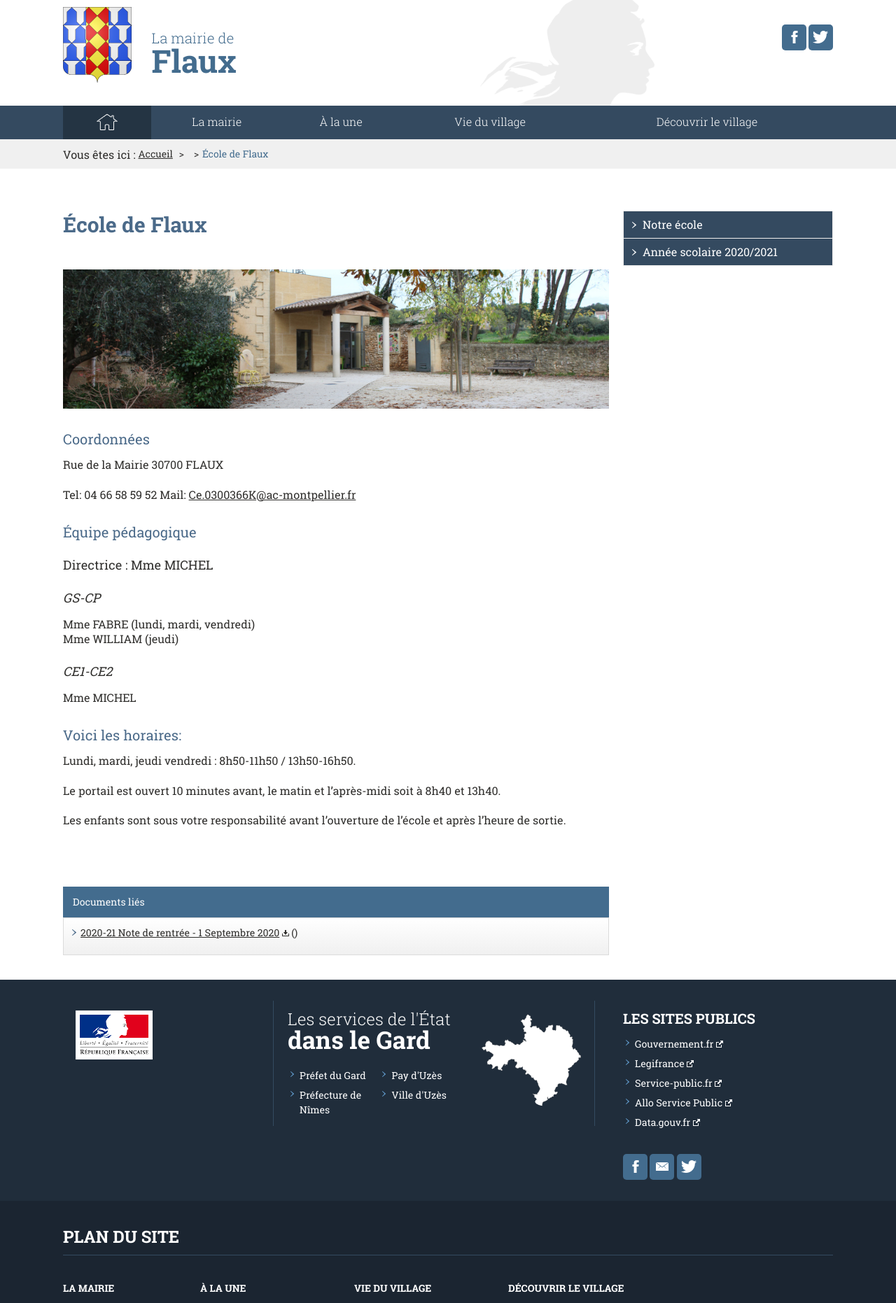
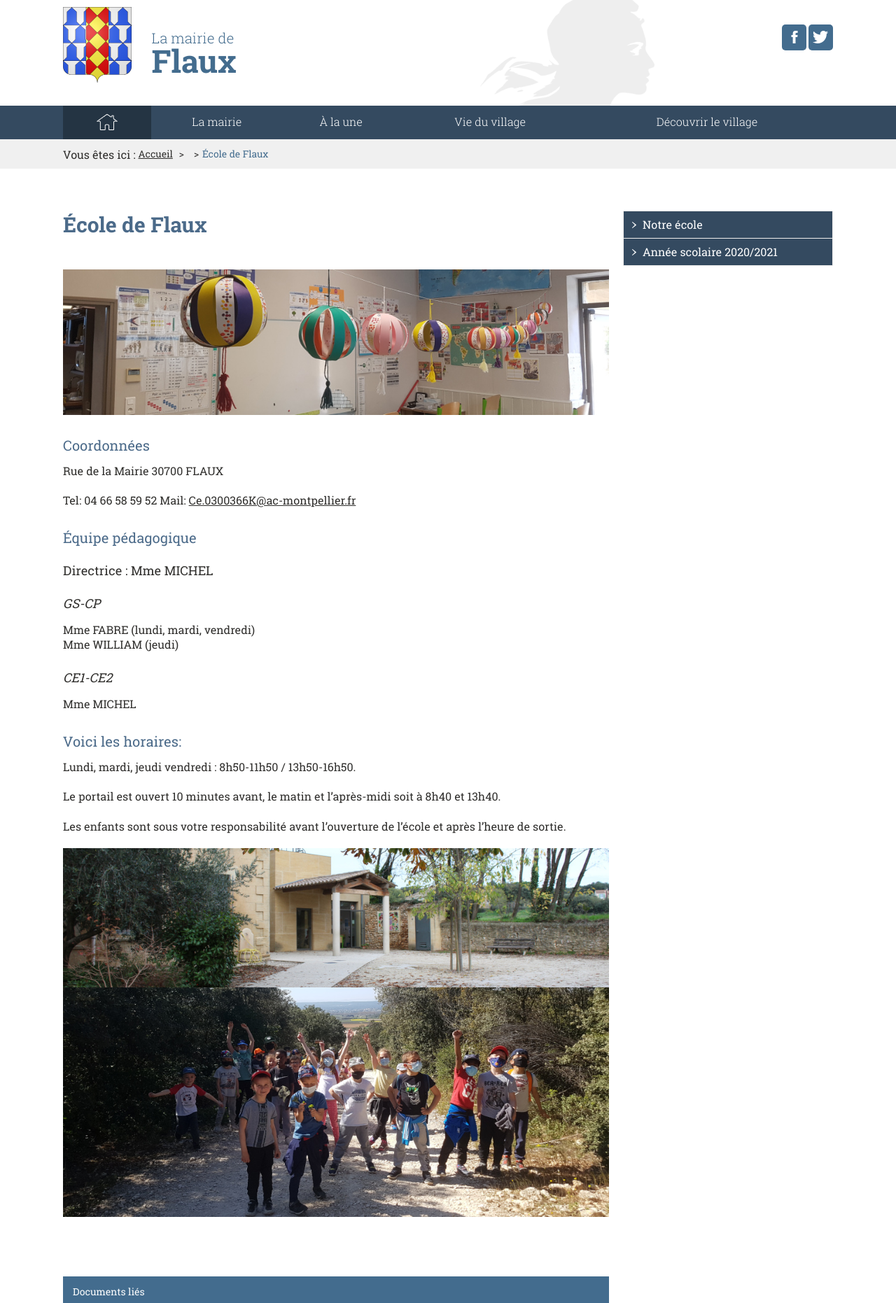
Before and after one commit to Flaux-Village/flaux-village.github.io, a Jekyll site: the page built from ecole.md, in a window 1280 px wide. Shown: the top 1862 px of the page at 70% size. Built offline with Jekyll 4.4.1, drawn with Linux system fonts in a browser that asks for light colours; our own code applies the rules of GitHub Pages for plain Markdown files.

Commit message:
Update ecole.md

```diff
--- a/ecole.md
+++ b/ecole.md
@@ -4,8 +4,8 @@ titre: Vie du village | École de Flaux
 description: L'école de Flaux
 keywords: mairie, commune, flaux, gard, ecole, vie
 titre_page: École de Flaux
-illustration: /assets/illustrations/ecoleflauxlandscape_980.JPG
-description_illustration: École de Flaux
+illustration: /assets/illustrations/ecolelanternes-banner.jpg
+description_illustration: Lanternes Chinoises faites par les enfants de l'école de Flaux
 
 menu_secondaire:
 - titre: Notre école
@@ -45,3 +45,6 @@ Lundi, mardi, jeudi vendredi : 8h50-11h50 / 13h50-16h50.<br>
 Le portail est ouvert 10 minutes avant, le matin et l’après-midi soit à 8h40 et 13h40. <br>
 
 Les enfants sont sous votre responsabilité avant l’ouverture de l’école et après l’heure de sortie.<br>
+
+![École de Flaux](/assets/illustrations/ecoleflauxlandscape_980.JPG){:class="img-responsive"}
+![Sortie pédagogique dans la guarrigue](/assets/illustrations/ecole-group.jpg){:class="img-responsive"}
```
